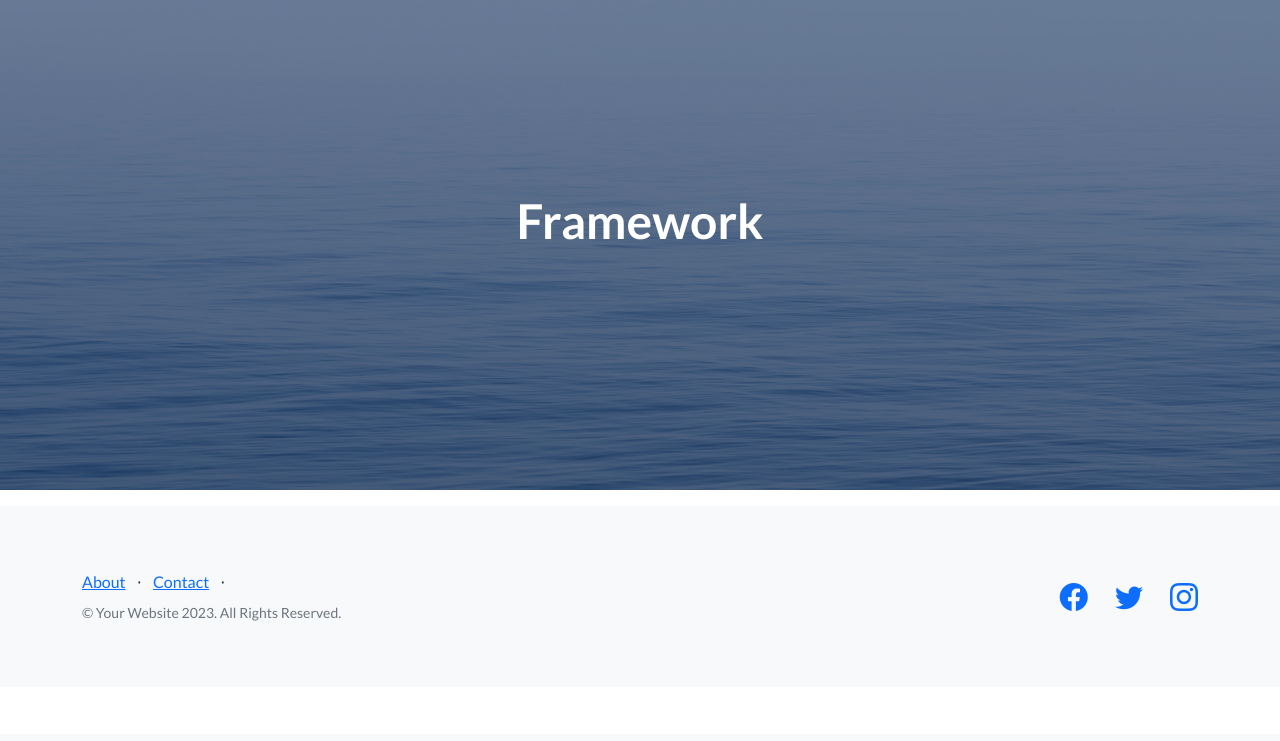
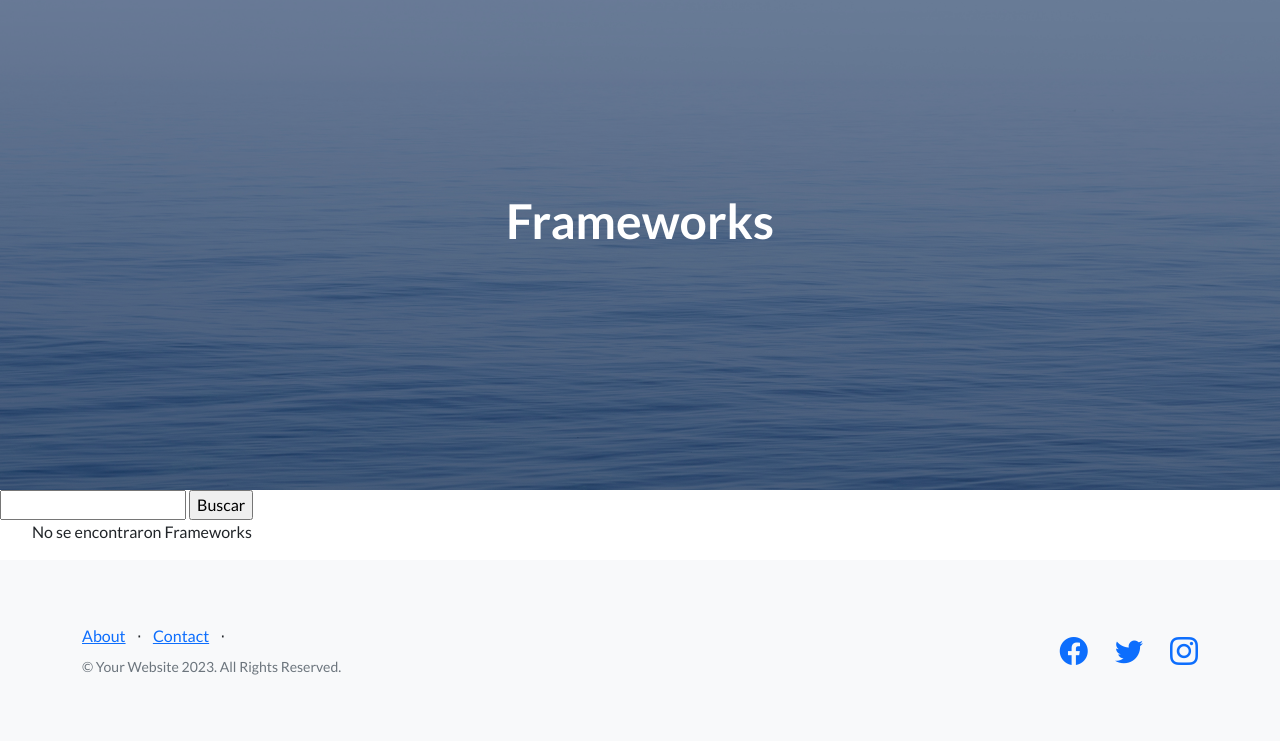
Before and after one commit to Santiago3896/Proyecto_Final_Python, a Django app: page //Frameworks in a window 1280 px wide. Shown: the part 66-807 px from the top of the page. Before the commit the page ends 687 px from the top, so only its background shows below. Run offline with Django 4.2, Linux system fonts and the light colour scheme; data that the repository does not hold is empty; some libraries are stand-ins or nearby versions.

Commit message:
render y forms de busqueda

```diff
--- a/Proyecto4/templates/inicio/Frameworks.html
+++ b/Proyecto4/templates/inicio/Frameworks.html
@@ -1,19 +1,30 @@
 {% extends "base.html" %}
 
 {% block title_header %}
-<title>Framework</title>
+<title>Frameworks</title>
 {% endblock title_header %}
 
 {% block h1_header %}
-Framework
+Frameworks
 {% endblock h1_header %}
+
+
 {% block main %}
 
+<form action="">
+    <input type="text" name='nombre'>
+    <input type="submit" value="Buscar">
+</form>
+
 <ul>
-    {% for framework in listadoF %}
-    <li> {{listadoF}} </li>
+{% if frameworks %}
+    {% for framework in frameworks %}
+    <li>{{framework}}</li>
     {% endfor %}
+
 </ul>
-
+{% else %}
+<p>No se encontraron Frameworks</p>
+{% endif %}
 
 {% endblock main %}
--- a/Proyecto4/templates/inicio/inicio.html
+++ b/Proyecto4/templates/inicio/inicio.html
@@ -10,7 +10,3 @@
 <br>
 <p>Lorem ipsum dolor, sit amet consectetur adipisicing elit. Deleniti ab, asperiores odio veniam sit ex quaerat, cumque quo saepe reiciendis minus cum fugiat! Perspiciatis sed adipisci vero, obcaecati magni asperiores!</p>
 {% endblock h1_header %}
-
-{% block main %}
-{{listadoL}}
-{% endblock main %}
--- a/Proyecto4/views.py
+++ b/Proyecto4/views.py
@@ -1,28 +1,43 @@
 from django.shortcuts import render, redirect
 
-from Proyecto4.forms import CreacionLanguages, CreacionFramework
+from Proyecto4.forms import CreacionLanguagesFormulario, CreacionFrameworkFormulario, BusquedaLanguagesFormulario
 from Proyecto4.models import Language, Framework
 
 # Create your views here.
 
 def Inicio(request):
-    listado_languages = Language.objects.all()
-    return render(request,"inicio/Inicio.html",{"listadoL": listado_languages})
+
+    return render(request,"inicio/Inicio.html")
 
 def Languages(request):
-    listadoL = Language.objects.all()
-    print(listadoL)
-    return render(request,"inicio/Languages.html",{"listadoL": listadoL})
+    # nombre_buscar = request.GET.get('nombre')
+
+    # if nombre_buscar:
+    #     listado_de_languages = Language.objects.filter(nombre__icontains= nombre_buscar.lower())
+    # else:
+    #     listado_de_languages = Language.objects.all()
+    form_Busqueda = BusquedaLanguagesFormulario(request.GET)
+    if form_Busqueda.is_valid():
+        nombre_buscar = form_Busqueda.cleaned_data.get("nombre")
+        listado_de_languages = Language.objects.filter(nombre__icontains= nombre_buscar.lower())
+
+    form_Busqueda = BusquedaLanguagesFormulario()
+    return render(request, "inicio/Languages.html", {"busqueda":form_Busqueda,'languages': listado_de_languages})
+
 
 def Frameworks(request):
-    listado_frameworks = Framework.objects.all()
-    print("pasando")
-    return render(request,"inicio/Frameworks.html",{"listadoF": listado_frameworks})
+    nombre_buscar = request.GET.get("nombre")
 
+    if nombre_buscar:
+        listado_de_frameworks = Framework.objects.filter(nombre__icontains= nombre_buscar.lower())
+    else:
+        listado_de_frameworks = Framework.objects.all()
+
+    return render(request, "inicio/Frameworks.html", {"frameworks": listado_de_frameworks})
 def Creacion_Languages(request):
 
     if request.method == "POST":
-        formularioLanguages = CreacionLanguages(request.POST)
+        formularioLanguages = CreacionLanguagesFormulario(request.POST)
         if formularioLanguages.is_valid():
             info_limpiaLanguages = formularioLanguages.cleaned_data
 
@@ -37,19 +52,18 @@ def Creacion_Languages(request):
             languages = Language(nombre = nombre , creador = creador , version = version , descripcion = descripcion)
 
             languages.save()
-            print(languages)
             return redirect(Inicio)
         else:
             print("pasando por aca")
             return render(request,"", {"formularioLanguages": formularioLanguages})
-    formularioL = CreacionLanguages()
+    formularioL = CreacionLanguagesFormulario()
     return render(request,"inicio/CreacionLanguages.html", {"formularioLl": formularioL})
 
 
 def Creacion_Frameworks(request):
 
     if request.method == "POST":
-        formularioFramework = CreacionFramework(request.POST)
+        formularioFramework = CreacionFrameworkFormulario(request.POST)
         if formularioFramework.is_valid():
             info_limpiaFramework = formularioFramework.cleaned_data
             # AGARRO EL DATO DEL FORM Y LO GUARDO EN VARIABLE
@@ -64,7 +78,7 @@ def Creacion_Frameworks(request):
         else:
             # SI NO ES VALIDO EL FORMULARIO, SE MUESTRA EL ERROR PERO NO ME ESTA FUNCIONANDO- ARREGLAR -
             return render(request, "", {"formularioFramework": formularioFramework})
-    formularioF = CreacionFramework()
+    formularioF = CreacionFrameworkFormulario()
     # LE PASO EL FORMULARIO VACIO ABAJO, PORQUE LA PRIMER VISTA VIENE POR GET
     return render(request,"inicio/CreacionFrameworks.html", {"formularioFf": formularioF})
 
```
Also changed, not shown: Proyecto4/forms.py (+5 -2 lines), Proyecto4/models.py (+4 -4 lines), Proyecto4/templates/inicio/Languages.html (+15 -5 lines), Proyecto4/migrations/0001_initial.py.
